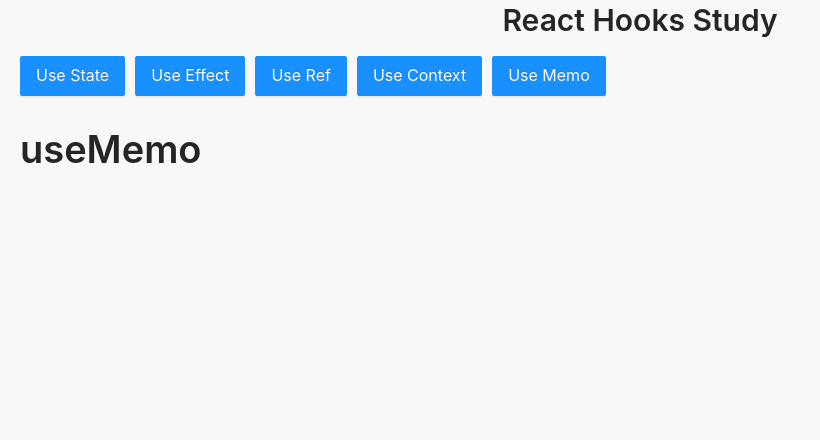
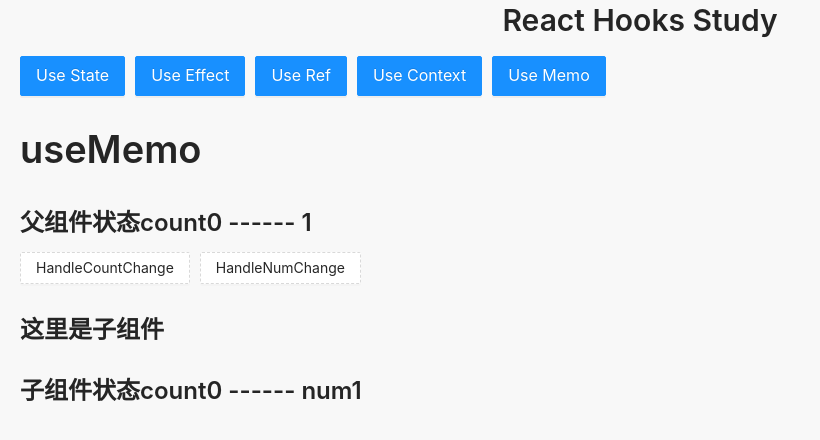
Before and after one commit to m5ultra/react-hooks-demo, a React (Create React App) app: page /use-memo in a window 1280 px wide. Shown: the top 440 px of the page, without its empty margins (0-820 px from the left). Built offline with nearby package versions, Linux system fonts and the light colour scheme.

Commit message:
Update use-memo.jsx

```diff
--- a/src/React-Hooks/use-memo.jsx
+++ b/src/React-Hooks/use-memo.jsx
@@ -1,6 +1,6 @@
-
 import { useMemo, useState } from 'react'
-import { Typography } from 'antd'
+import { Typography, Button } from 'antd'
+import ChildMemo from './useMemo/ChildMemo'
 
 const { Title } = Typography
 
@@ -11,13 +11,21 @@
  */
 function UseMemo() {
   const [count, setCount] = useState(0)
-  let [num, setNum] = useState(100)
+  const [num, setNum] = useState(1)
+  // useMemo 接收一个创建函数 第二个参数是一个依赖数组
   let res = useMemo(() => {
-    return {count, num}
-  }, [])
+    return { count, num }
+
+  }, [count])
   return (
     <>
       <Title>useMemo</Title>
+      <br/>
+      <Title level={3}>父组件状态count{res.count} ------ {res.num}</Title>
+      <Button type={'dashed'} onClick={() => setCount(count + 1)}>HandleCountChange</Button>
+      <Button type={'dashed'} onClick={() => setNum(num + 1)}>HandleNumChange</Button>
+      <br/>
+      <ChildMemo num={num} count={count}/>
     </>
   )
 }
```
